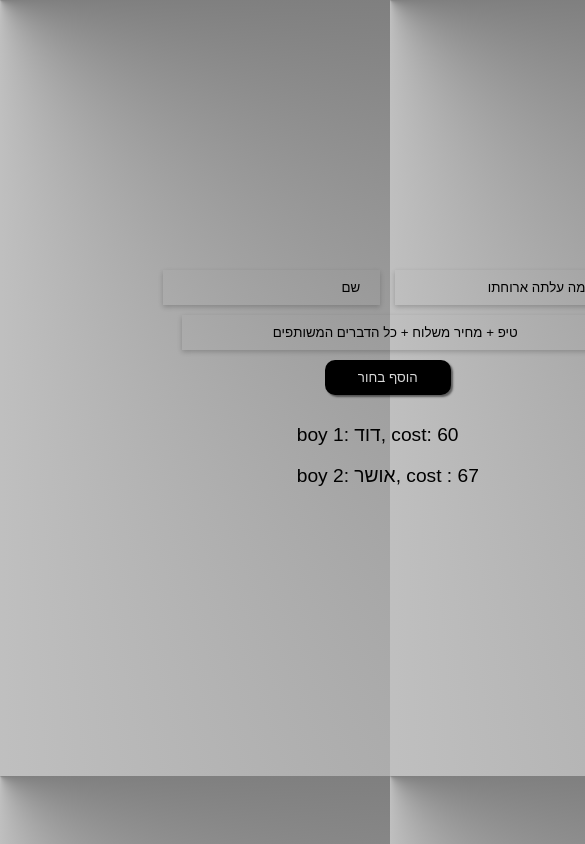
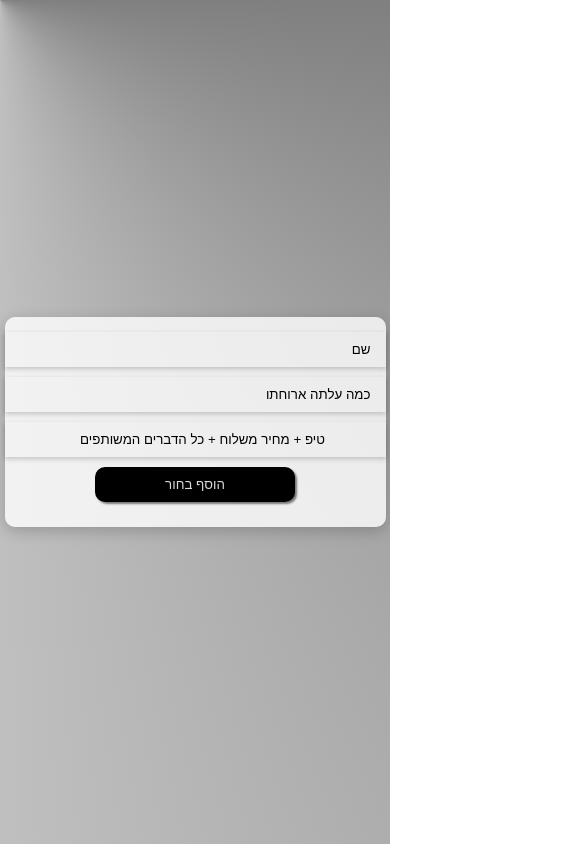
Before and after one commit to OsherBot/calculate-cost, a plain HTML site: page index.html in a window 390 px wide. Shown: the top 844 px of the page, 585 px wide, since content can reach past the window. Drawn offline with Linux system fonts and the light colour scheme.

Commit message:
making the website responsive

```diff
--- a/index.html
+++ b/index.html
@@ -21,8 +21,6 @@
     <button class="add-to-group js-add-to-group" >הוסף בחור</button>
 
     <div class="the-boys-list js-the-boys-list">
-      <p class="boy">boy 1: דוד, cost: 60</p>
-      <p class="boy">boy 2: אושר, cost : 67</p>
     </div>
 
   </div>
--- a/style.css
+++ b/style.css
@@ -1,21 +1,30 @@
 body {
-  font-family: arial;
+  font-family: Arial, sans-serif;
   background: conic-gradient(from -90deg at top left, black, white);
+  height: 100vh;
+  margin: 0;
+  display: flex;
+  justify-content: center;
+  align-items: center;
 }
 
 .container {
-  width: 90vh;
-  height: 90vh;
-  margin: auto;
+  width: 90%;
+  max-width: 600px;
+  height: auto;
   display: flex;
   flex-direction: column;
   justify-content: center;
   align-items: center;
   row-gap: 10px;
+  padding: 20px;
+  box-shadow: 0px 4px 15px rgba(0, 0, 0, 0.2);
+  border-radius: 10px;
+  background-color: rgba(255, 255, 255, 0.8);
 }
 
 .input-container {
-  width: fit-content;
+  width: 100%;
   display: flex;
   align-items: center;
   justify-content: center;
@@ -26,9 +35,11 @@ body {
 .cost,
 .shared-cost {
   background: transparent;
-  padding: 10px 20px;
+  padding: 10px 15px;
   border: none;
   box-shadow: 0px 2px 5px rgba(0, 0, 0, 0.2);
+  flex: 1;
+  min-width: 100px;
 }
 
 .name::placeholder,
@@ -37,15 +48,14 @@ body {
   color: black;
 }
 
-
 .shared-cost {
-  width: 50ch;
   text-align: center;
 }
 
 .add-to-group {
   display: inline-block;
-  width: 15vh;
+  width: 100%;
+  max-width: 200px;
   padding: 10px;
   background: black;
   color: rgb(217, 217, 217);
@@ -58,3 +68,46 @@ body {
 .boy {
   font-size: 1.2rem;
 }
+
+@media (max-width: 1024px) {
+  .container {
+    padding: 15px;
+  }
+
+  .add-to-group {
+    width: 80%;
+  }
+
+  .name,
+  .cost,
+  .shared-cost {
+    min-width: 80px;
+  }
+}
+
+@media (max-width: 768px) {
+  .boy {
+    font-size: 1rem;
+  }
+
+  .input-container {
+    flex-direction: column;
+    row-gap: 10px;
+  }
+
+  .name,
+  .cost,
+  .shared-cost {
+    width: 100%;
+  }
+}
+
+@media (max-width: 480px) {
+  .boy {
+    font-size: 0.9rem;
+  }
+
+  .add-to-group {
+    width: 90%;
+  }
+}
```
